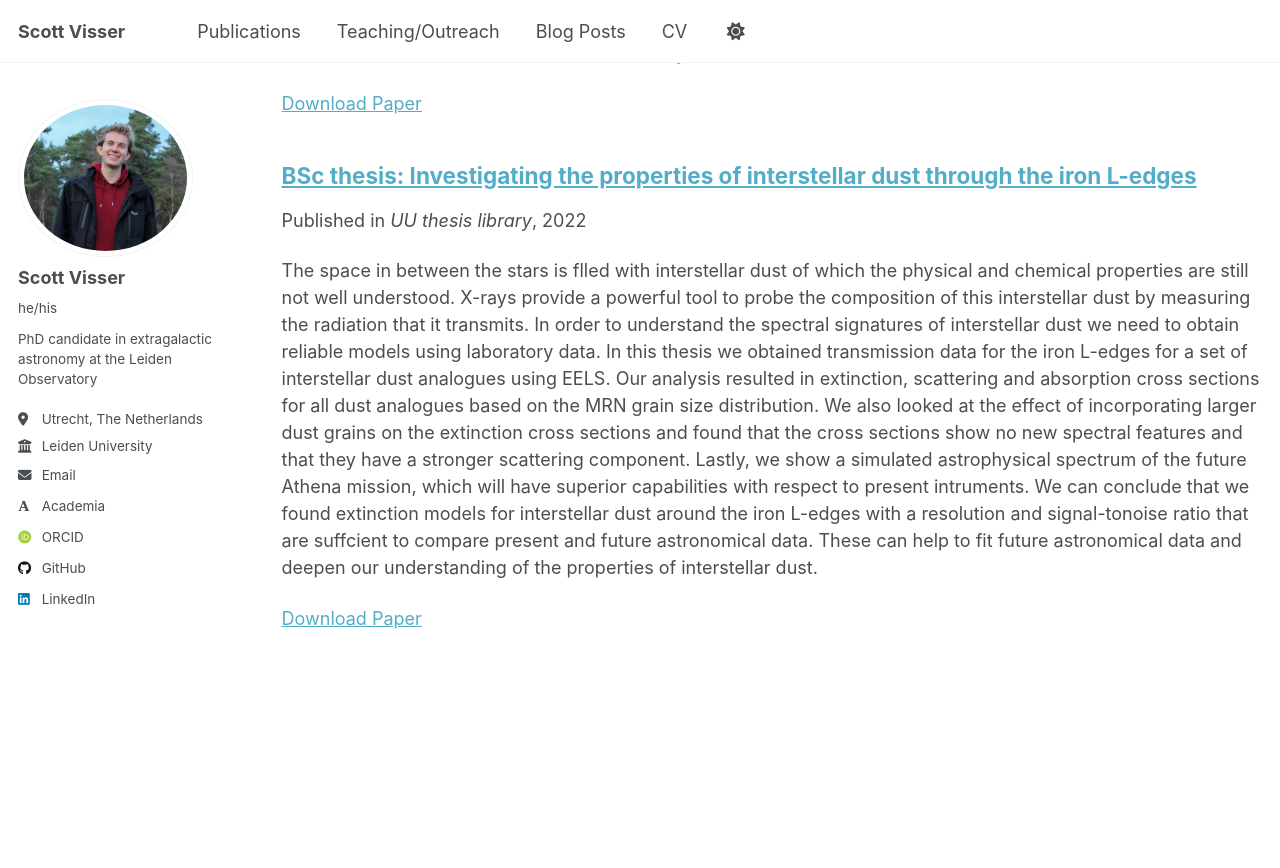
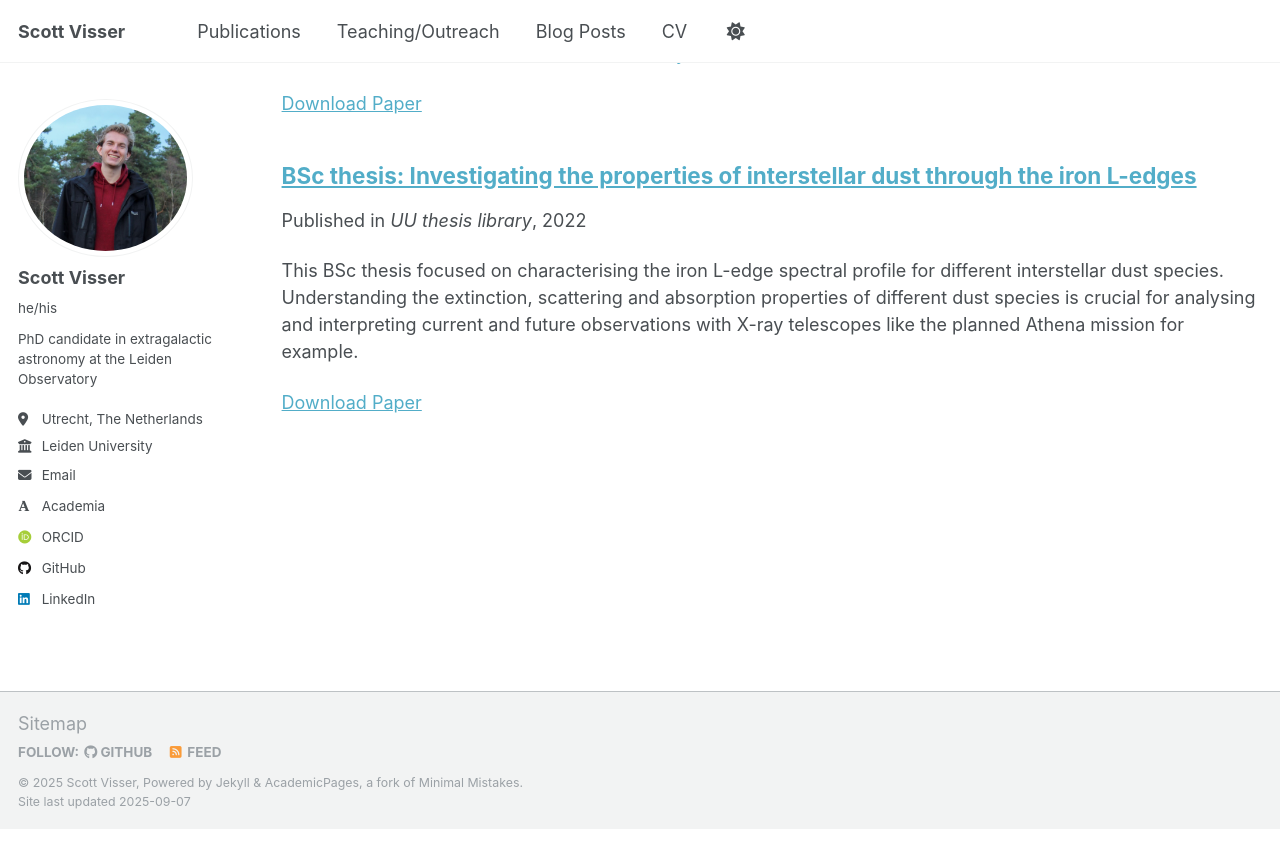
Before and after one commit to ScottV19/ScottV19.github.io, a Jekyll site: the page built from _pages/publications.html, in a window 1280 px wide and 900 px high, scrolled down 1048 px. Shown: the top 868 px of the window. Built offline with Jekyll 4.4.1, drawn with Linux system fonts in a browser that asks for light colours; some web fonts are replaced; after the commit the page ends 1877 px from its top, so only the background shows below that.

Commit message:
Updated BSc thesis excerpt

```diff
--- a/_publications/2022-06-15-BSc-thesis.md
+++ b/_publications/2022-06-15-BSc-thesis.md
@@ -3,7 +3,7 @@ title: "BSc thesis: Investigating the properties of interstellar dust through th
 collection: publications
 category: previous_work
 permalink: /publication/2022-06-15-BSc-thesis
-excerpt:
+excerpt: This BSc thesis focused on characterising the iron L-edge spectral profile for different interstellar dust species. Understanding the extinction, scattering and absorption properties of different dust species is crucial for analysing and interpreting current and future observations with X-ray telescopes like the planned Athena mission for example.
 date: 2022-06-15
 venue: 'UU thesis library'
 paperurl: 'http://scottv19.github.io/files/BSc_thesis_final_15-6-2022.pdf'
```
